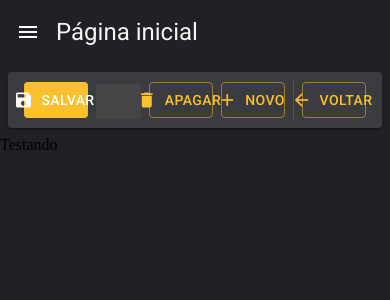
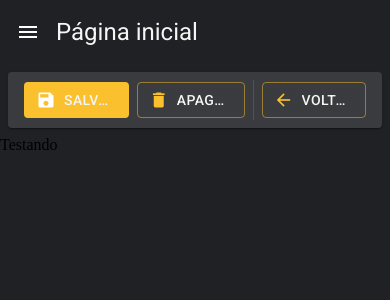
Before and after one commit to CristianoSFMothe/app-user, a React (Create React App) app: page /page-home in a window 390 px wide. Shown: the top 300 px of the page. Built offline with nearby package versions, Linux system fonts and the light colour scheme.

Commit message:
:rocket: feat: Responsividade dos botões

```diff
--- a/src/pages/dashboard/Dasboard.tsx
+++ b/src/pages/dashboard/Dasboard.tsx
@@ -6,7 +6,7 @@ export const Dasboard = () => {
     <LayoutBasePagina
       title='Página inicial'
       toolbar={(
-        <ToolsDetails viewBtnSaveAndClose viewBtnSaveAndCloseLoading />
+        <ToolsDetails viewBtnSaveAndClose viewBtnNew />
       )}
     >
       Testando
--- a/src/shared/components/tools-details/ToolsDetails.tsx
+++ b/src/shared/components/tools-details/ToolsDetails.tsx
@@ -1,4 +1,4 @@
-import { Box, Button, Divider, Icon, Paper, Skeleton, useTheme } from '@mui/material';
+import { Box, Button, Divider, Icon, Paper, Skeleton, Theme, Typography, useMediaQuery, useTheme } from '@mui/material';
 
 interface  IToolsDetailsProps {
   textBtnNew?: string,
@@ -43,6 +43,10 @@ export const ToolsDetails: React.FC<IToolsDetailsProps> = ({
   clickBtnSave,
   clickBtnSaveAndClose,
 }) => {
+  const smDown = useMediaQuery((theme: Theme) => theme.breakpoints.down('sm'));
+
+  const mdDown = useMediaQuery((theme: Theme) => theme.breakpoints.down('md'));
+
   const theme = useTheme();
 
   return(
@@ -65,12 +69,24 @@ export const ToolsDetails: React.FC<IToolsDetailsProps> = ({
           variant='contained'
           onClick={clickBtnSave}
           startIcon={<Icon>save</Icon>}
-        >Salvar</Button>
+        >
+          {smDown &&(
+            <Typography
+              variant='button'
+              whiteSpace='nowrap'
+              textOverflow='ellipsis'
+              overflow='hidden'
+            >
+              Salvar
+            </Typography>)
+          }
+
+        </Button>
       )}
 
       {viewBtnSaveLoading && (<Skeleton id='loading-save' width={110} height={60}/>)}
 
-      {(viewBtnSaveAndClose && !viewBtnSaveAndCloseLoading) &&(
+      {(viewBtnSaveAndClose && !viewBtnSaveAndCloseLoading && !smDown && !mdDown) &&(
         <Button
           id='btn-saver-return'
           color='primary'
@@ -78,9 +94,22 @@ export const ToolsDetails: React.FC<IToolsDetailsProps> = ({
           variant='outlined'
           onClick={clickBtnSaveAndClose}
           startIcon={<Icon>save</Icon>}
-        >Salvar e voltar</Button>
+        >
+          <Typography
+            variant='button'
+            whiteSpace='nowrap'
+            textOverflow='ellipsis'
+            overflow='hidden'
+          >
+            Salvar e voltar
+          </Typography>
+        </Button>
       )}
-      {viewBtnSaveAndCloseLoading &&(<Skeleton id='loading-save-close' width={180} height={60}/>)}
+      {
+        (viewBtnSaveAndCloseLoading && !smDown && !mdDown)
+          &&(<Skeleton id='loading-save-close' width={180} height={60}/>
+          )
+      }
 
       {(viewBtnDelete && !viewBtnDeleteLoading) && (
         <Button
@@ -90,11 +119,22 @@ export const ToolsDetails: React.FC<IToolsDetailsProps> = ({
           variant='outlined'
           onClick={clickBtnDelete}
           startIcon={<Icon>delete</Icon>}
-        >Apagar</Button>
+        >
+          {smDown &&(
+            <Typography
+              variant='button'
+              whiteSpace='nowrap'
+              textOverflow='ellipsis'
+              overflow='hidden'
+            >
+              Apagar
+            </Typography>)
+          }
+        </Button>
       )}
       {viewBtnDeleteLoading &&(<Skeleton id='loading-delete' width={110} height={60}/>)}
 
-      {(viewBtnNew && !viewBtnNewLoading) &&(
+      {(viewBtnNew && !viewBtnNewLoading && !smDown) &&(
         <Button
           id='btn-new'
           color='primary'
@@ -102,11 +142,29 @@ export const ToolsDetails: React.FC<IToolsDetailsProps> = ({
           variant='outlined'
           onClick={clickBtnNew}
           startIcon={<Icon>add</Icon>}
-        >{textBtnNew}</Button>
+        >
+          {smDown &&(
+            <Typography
+              variant='button'
+              whiteSpace='nowrap'
+              textOverflow='ellipsis'
+              overflow='hidden'
+            >
+              {textBtnNew}
+            </Typography>)
+          }
+        </Button>
       )}
-      {viewBtnNewLoading &&(<Skeleton id='loading-new' width={110} height={60}/>)}
+      {(viewBtnNewLoading && !smDown) &&(<Skeleton id='loading-new' width={110} height={60}/>)}
 
-      <Divider variant='middle' orientation='vertical' />
+      {
+        (
+          viewBtnReturn &&
+          (viewBtnNew || viewBtnDelete || viewBtnSave || viewBtnSaveAndClose)
+        ) && (
+          <Divider variant='middle' orientation='vertical'/>
+        )
+      }
 
       {(viewBtnReturn && !viewBtnReturnLoading) &&(
         <Button
@@ -116,7 +174,18 @@ export const ToolsDetails: React.FC<IToolsDetailsProps> = ({
           variant='outlined'
           onClick={clickBtnReturn}
           startIcon={<Icon>arrow_back</Icon>}
-        >Voltar</Button>
+        >
+          {smDown &&(
+            <Typography
+              variant='button'
+              whiteSpace='nowrap'
+              textOverflow='ellipsis'
+              overflow='hidden'
+            >
+              Voltar
+            </Typography>)
+          }
+        </Button>
       )}
 
       {viewBtnReturnLoading &&(<Skeleton id='loading-return' width={110} height={60}/>)}
```
